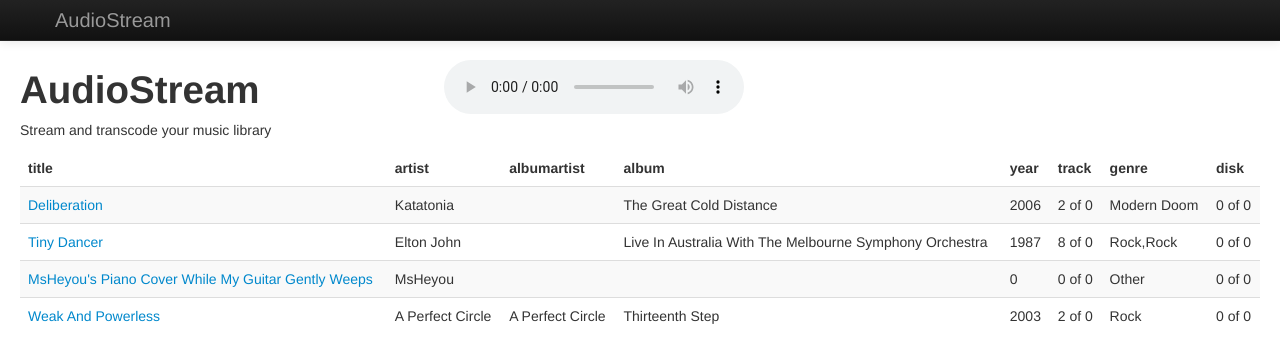
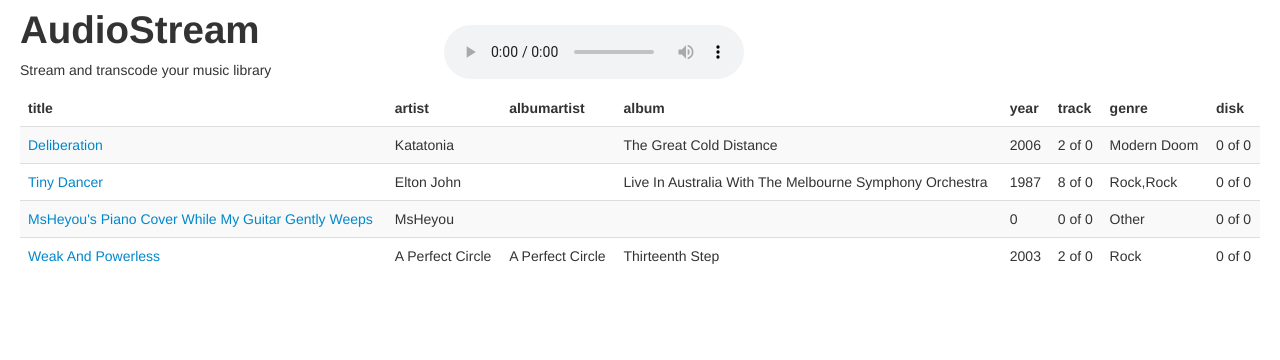
Before and after one commit to nickdesaulniers/MyFirstBootstrap, a plain HTML site: page index.html in a window 1280 px wide. Drawn offline with nearby package versions, Linux system fonts and the light colour scheme.

Commit message:
getting rid of the nav bar just solves everything

```diff
--- a/index.html
+++ b/index.html
@@ -25,24 +25,12 @@
       table td:nth-child(7),
       table th:nth-child(7) {display: none;}
     }
-    body {
-      padding-top: 60px; /* 60px to make the container go all the way to the bottom of the topbar */
-    }
-    @media only screen and (max-width: 979px) {
-      body {
-        padding-top: 0;
-      }
+    audio {
+      padding-top: 25px;
     }
   </style>
 </head>
 <body>
-  <div class="navbar navbar-inverse navbar-fixed-top">
-    <div class="navbar-inner">
-      <div class="container">
-        <a class="brand" href="#">AudioStream</a>
-      </div>
-    </div>
-  </div>
   <div class="container-fluid">
     <div class="row-fluid">
       <div class="span4">
```
